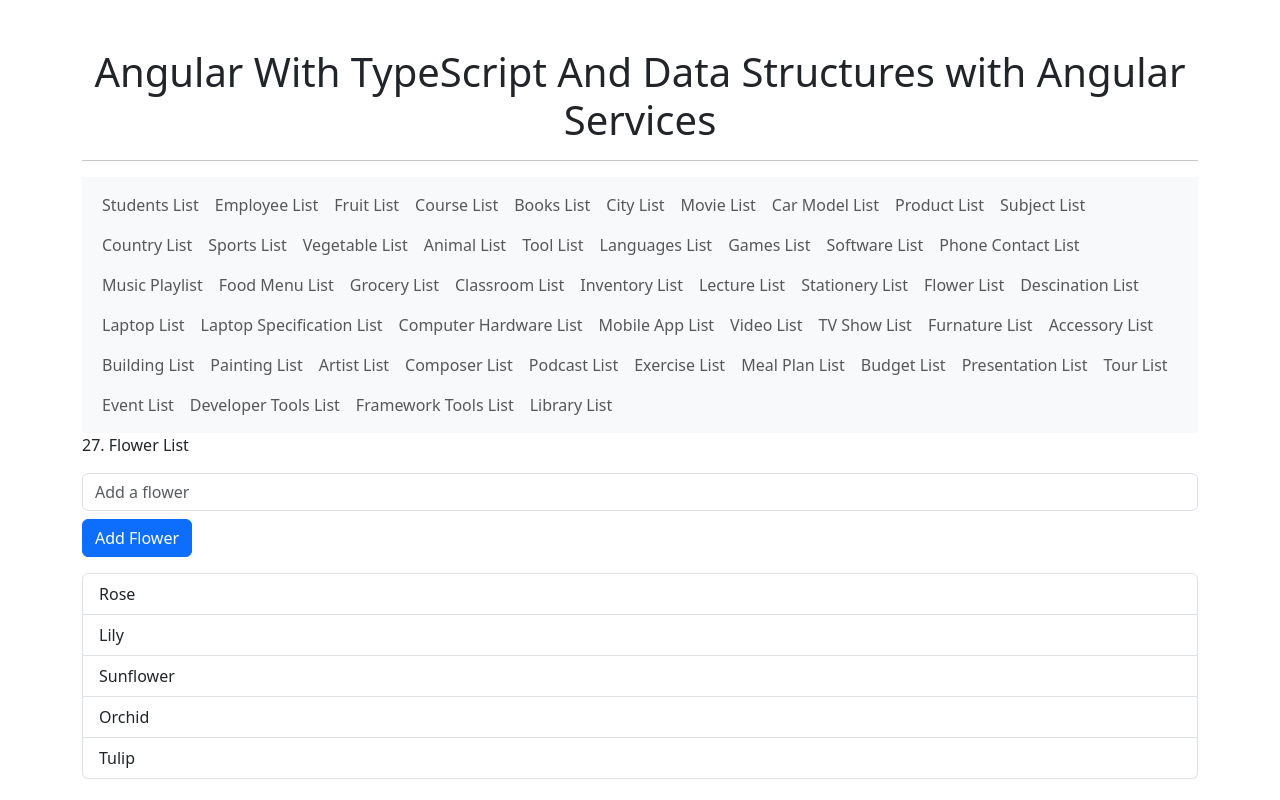
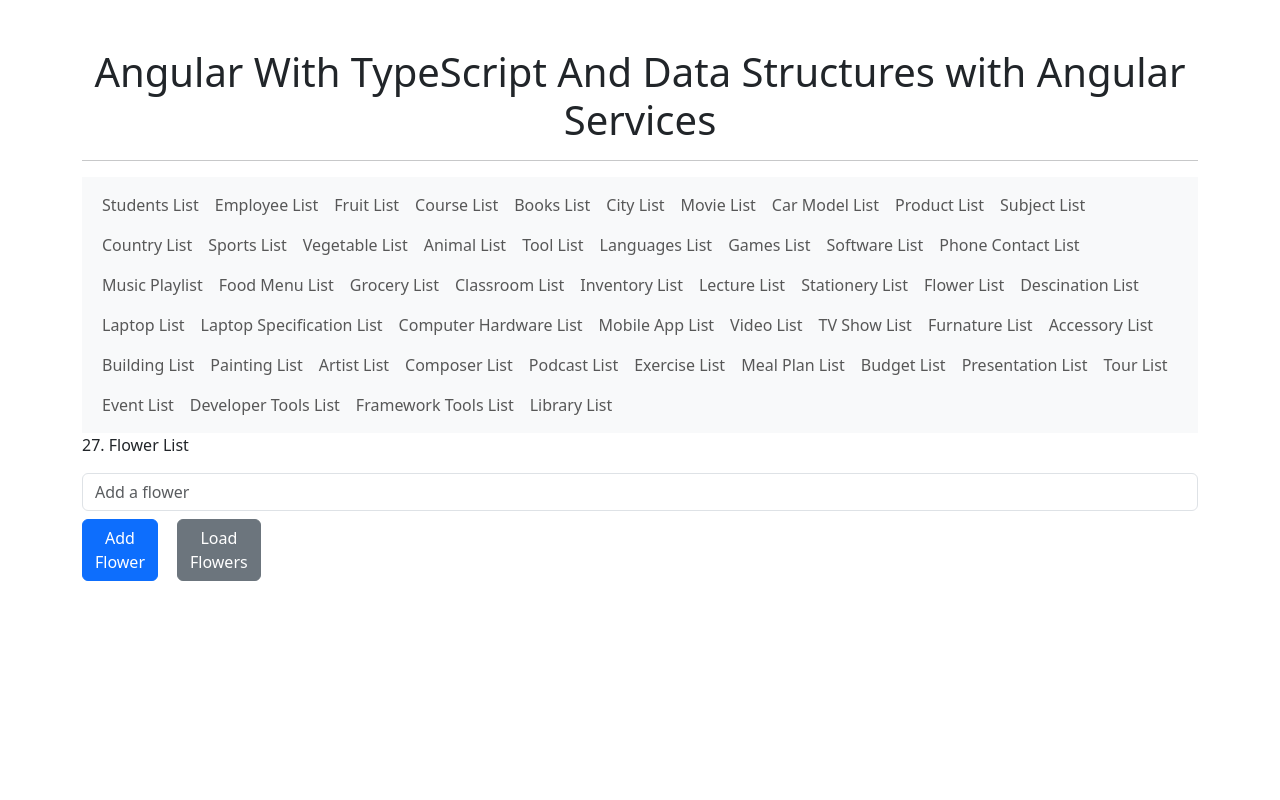
Before and after one commit to muningg/Angular_With_TypeScript_And_Data_Structures, an Angular app: page /flower-list in a window 1280 px wide. Built offline with nearby package versions, Linux system fonts and the light colour scheme.

Commit message:
feat(flower-list-service): add service to load flower list

```diff
--- a/src/app/components/flower-list/flower-list.component.html
+++ b/src/app/components/flower-list/flower-list.component.html
@@ -1,8 +1,14 @@
 <p>27. Flower List</p>
 <input type="text" class="form-control" [(ngModel)]="newFlower" placeholder="Add a flower" />
 
-<button class="btn btn-primary mt-2" (click)="addFlower()">Add Flower</button>
-
+<div class="row">
+  <div class="col-sm-1">
+    <button class="btn btn-primary mt-2" (click)="addFlower()">Add Flower</button>
+  </div>
+  <div class="col-sm-1">
+    <button class="btn btn-secondary mt-2" (click)="provideFlowersList()">Load Flowers</button>
+  </div>
+</div>
 <ul class="mt-3 list-group">
   <li class="list-group-item" *ngFor="let flower of flowers">
     {{flower}}
--- a/src/app/components/flower-list/flower-list.component.ts
+++ b/src/app/components/flower-list/flower-list.component.ts
@@ -1,4 +1,5 @@
 import { Component } from '@angular/core';
+import { FlowerListService } from './flower-list.service';
 
 @Component({
   selector: 'app-flower-list',
@@ -6,13 +7,17 @@ import { Component } from '@angular/core';
   styleUrl: './flower-list.component.css'
 })
 export class FlowerListComponent {
-  flowers: string[] = ['Rose', 'Lily', 'Sunflower', 'Orchid', 'Tulip'];
+  flowers: string[] = [];
   newFlower: string = '';
+  constructor(private flowerListService: FlowerListService) { }
 
   addFlower() {
     if (this.newFlower.trim()) {
-      this.flowers.push(this.newFlower);
+      this.flowerListService.addFlower(this.newFlower);
       this.newFlower = '';
     }
   }
+  provideFlowersList() {
+    this.flowers = this.flowerListService.loadFlowers();
+  }
 }
--- /dev/null
+++ b/src/app/components/flower-list/flower-list.service.ts
@@ -0,0 +1,18 @@
+import { Injectable } from '@angular/core';
+
+@Injectable({
+  providedIn: 'root'
+})
+export class FlowerListService {
+  private flowers: string[] = [
+    'Rose', 'Lily', 'Sunflower', 'Orchid', 'Tulip'
+  ];
+
+  loadFlowers() {
+    return this.flowers;
+  }
+
+  addFlower(flower: string) {
+    this.flowers.push(flower);
+  }
+}
```
Also changed, not shown: 1 other file (tests, documents, lock files or other folders).
